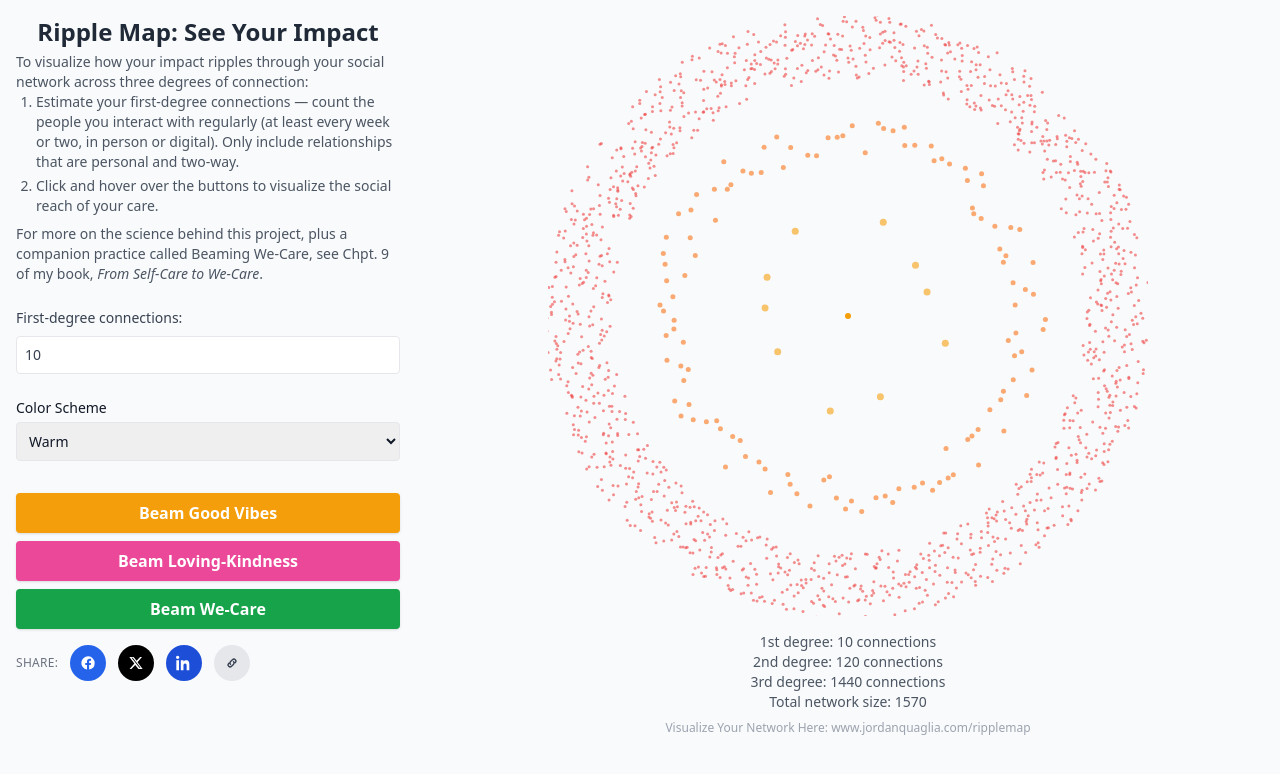
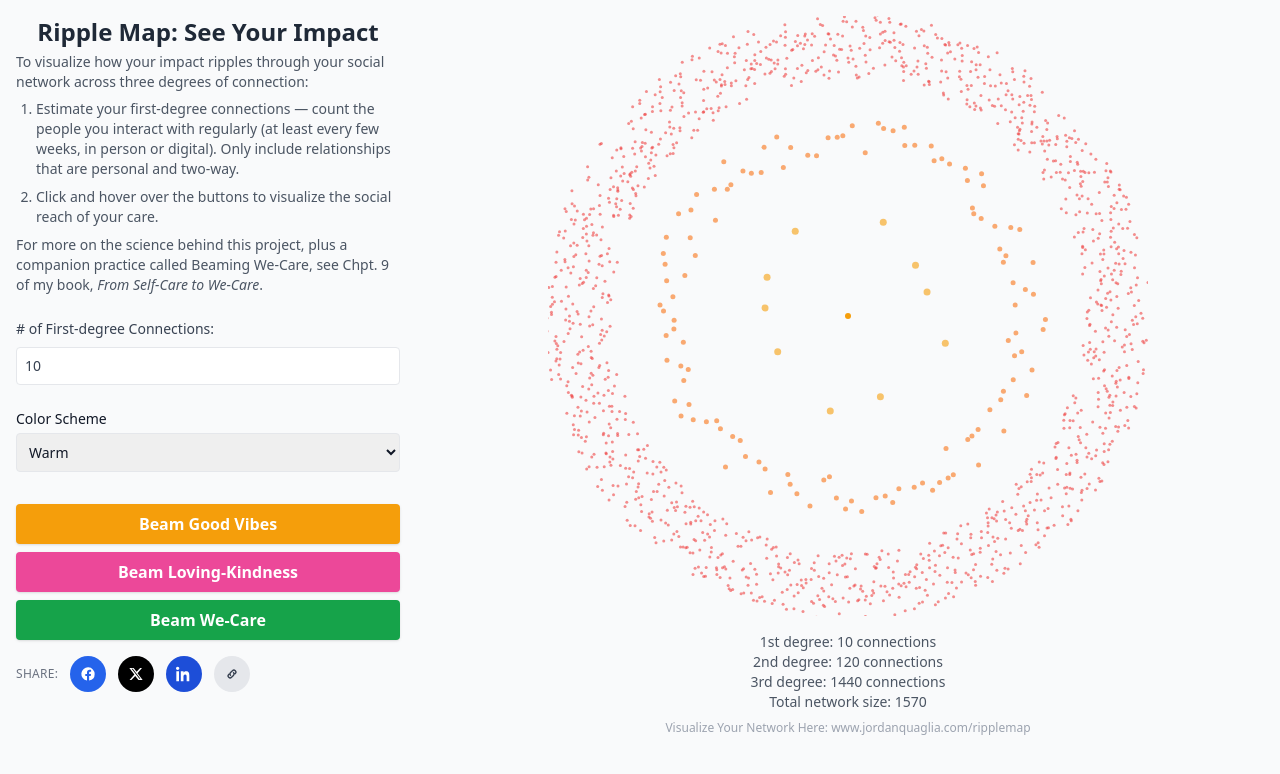
Before and after one commit to jordanquaglia/ripplemap, a React (Vite) app: page / in a window 1280 px wide. Shown: the top 774 px of the page. Built offline with nearby package versions, Linux system fonts and the light colour scheme; the HTML template or start-up script is replaced by a standard one.

Commit message:
Update App.jsx

```diff
--- a/src/App.jsx
+++ b/src/App.jsx
@@ -321,16 +321,17 @@ const ConnectionVisualizer = () => {
   }, [showRipples, beamType, rippleSeq]);
 
   return (
-<div className="flex flex-col lg:flex-row w-full items-start justify-start gap-8 p-4 pb-2">
+    <div className="flex flex-col lg:flex-row w-full p-4 gap-8">
       {/* LEFT: Title, inputs, actions */}
       <div className="w-full lg:max-w-sm space-y-6">
         <div className="text-center">
           <h1 className="text-2xl font-bold text-gray-800">Ripple Map: See Your Impact</h1>
           <div className="text-left text-sm text-gray-600 mt-1 max-w-[70ch]">
-            <p>To visualize how your impact ripples through your social network across three degrees of connection:</p>
-            <ol className="list-decimal pl-5 space-y-1">
+              <p>To visualize how your impact ripples through your social network across three degrees of connection:</p>
+            <div style={{ height: '0.5em' }}>&nbsp;</div>
+            <ol className="list-decimal pl-5 space-y-2">
               <li>
-                Estimate your first-degree connections — count the people you interact with regularly (at least every week or two, in person or digital). Only include relationships that are personal and two-way.              </li>
+                Estimate your first-degree connections — count the people you interact with regularly (at least every few weeks, in person or digital). Only include relationships that are personal and two-way.              </li>
               <li>
                 Click and hover over the buttons to visualize the social reach of your care.
               </li>
@@ -342,7 +343,7 @@ const ConnectionVisualizer = () => {
         </div>
 
         <div className="space-y-2 text-sm text-gray-700">
-          <label className="block font-medium">First-degree connections:</label>
+          <label className="block font-medium"># of First-degree Connections:</label>
           <input
             type="number"
             className="w-full p-2 border rounded"
```
